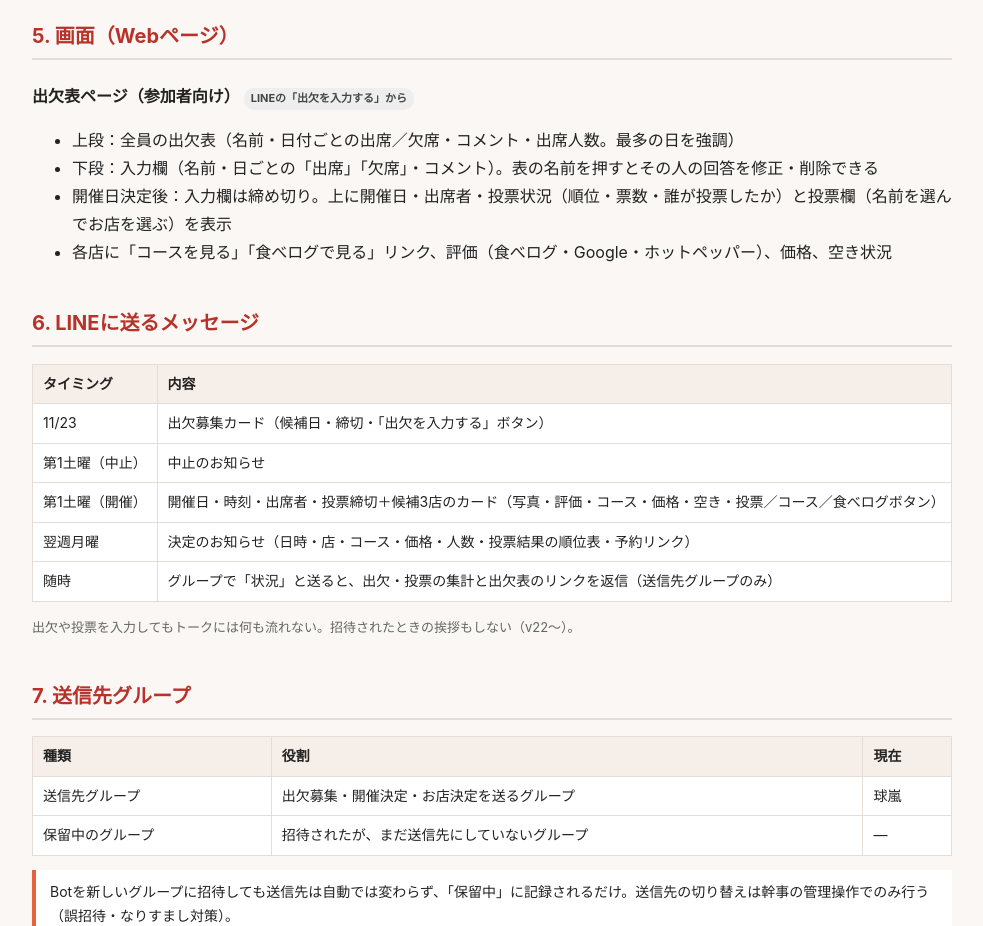
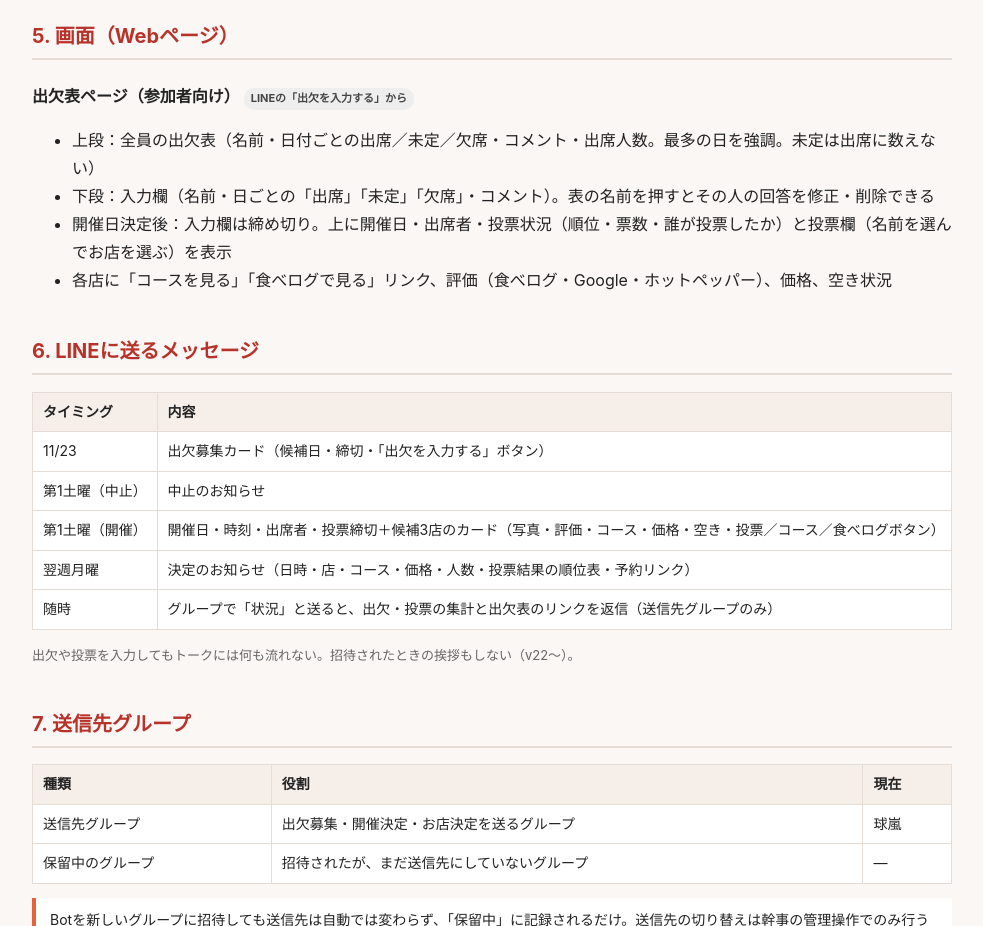
Before and after one commit to manzai1983-ja/bonenkai-spec, a plain HTML site: page index.html in a window 1280 px wide. Shown: the part 2280-3206 px from the top of the page, without its empty margins (148-1131 px from the left). Drawn offline with Linux system fonts and the light colour scheme.

Commit message:
仕様書: 出欠に「未定」を追加
Co-Authored-By: Claude Opus 5.5 <noreply@anthropic.com>

```diff
--- a/index.html
+++ b/index.html
@@ -108,8 +108,8 @@
 <h2 id="pages">5. 画面（Webページ）</h2>
 <h3>出欠表ページ（参加者向け）<span class="tag">LINEの「出欠を入力する」から</span></h3>
 <ul>
-  <li>上段：全員の出欠表（名前・日付ごとの出席／欠席・コメント・出席人数。最多の日を強調）</li>
-  <li>下段：入力欄（名前・日ごとの「出席」「欠席」・コメント）。表の名前を押すとその人の回答を修正・削除できる</li>
+  <li>上段：全員の出欠表（名前・日付ごとの出席／未定／欠席・コメント・出席人数。最多の日を強調。未定は出席に数えない）</li>
+  <li>下段：入力欄（名前・日ごとの「出席」「未定」「欠席」・コメント）。表の名前を押すとその人の回答を修正・削除できる</li>
   <li>開催日決定後：入力欄は締め切り。上に開催日・出席者・投票状況（順位・票数・誰が投票したか）と投票欄（名前を選んでお店を選ぶ）を表示</li>
   <li>各店に「コースを見る」「食べログで見る」リンク、評価（食べログ・Google・ホットペッパー）、価格、空き状況</li>
 </ul>
```
